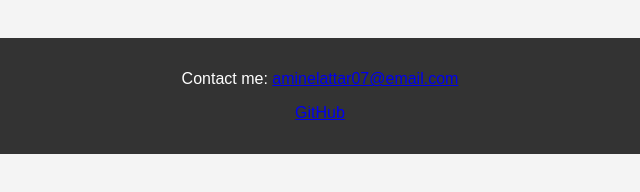
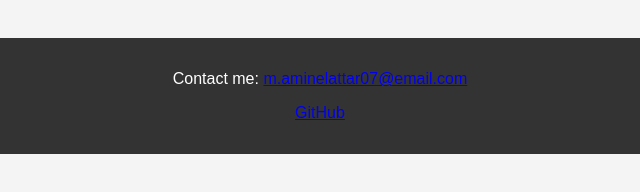
Before and after one commit to moamin09/portfolio, a plain HTML site: page index.html in a window 1280 px wide. Shown: the part 428-620 px from the top of the page, 320-960 px from the left. Drawn offline with Linux system fonts and the light colour scheme.

Commit message:
index.html

```diff
--- a/index.html
+++ b/index.html
@@ -25,7 +25,7 @@
     <footer>
       <p>
         Contact me:
-        <a href="mailto:m.aminelattar07@email.com">aminelattar07@email.com</a>
+        <a href="mailto:m.aminelattar07@email.com">m.aminelattar07@email.com</a>
       </p>
       <p>
         <a href="https://github.com/moamin09" target="_blank">GitHub</a>
```
